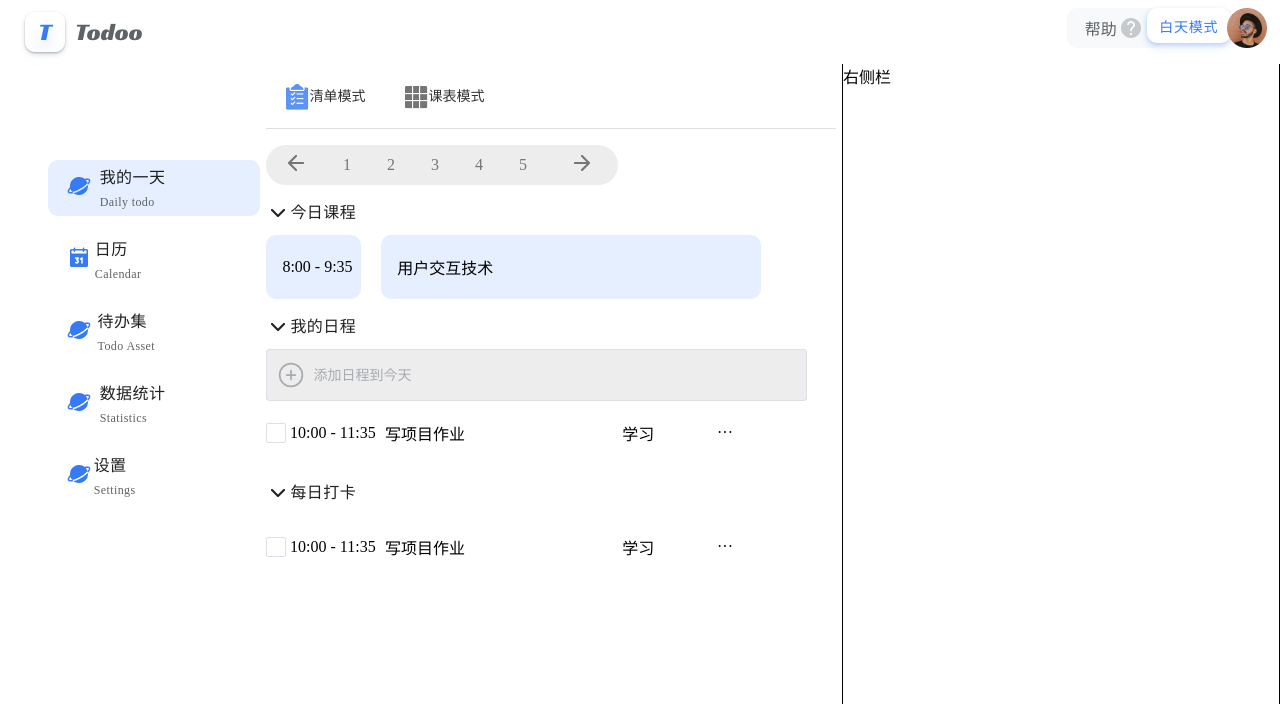
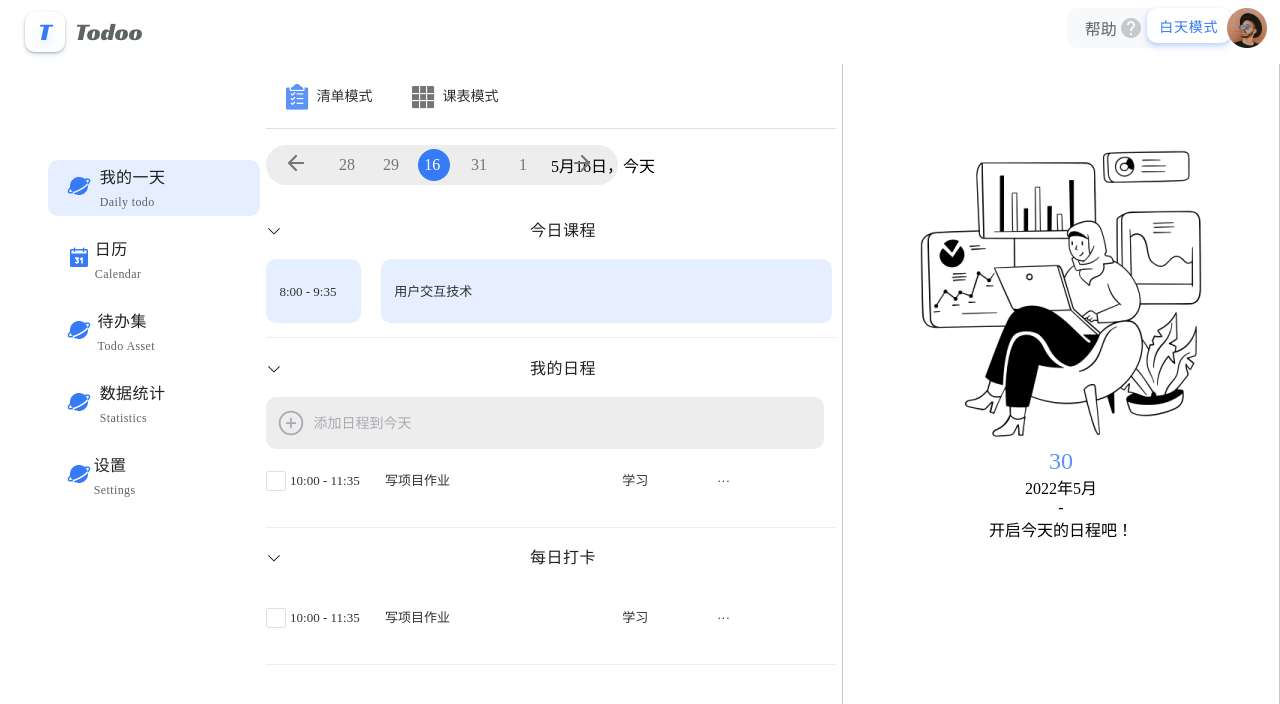
Before and after one commit to junjiangyue/todoo, a Vue app: page / in a window 1280 px wide. Shown: the top 704 px of the page. Built offline with nearby package versions, Linux system fonts and the light colour scheme.

Commit message:
listmode静态

```diff
--- a/src/components/public/RightBar.vue
+++ b/src/components/public/RightBar.vue
@@ -1,10 +1,27 @@
-<script setup>
-
-</script>
+<script>
+export default {
+  data(){
+    return{
+      today:'30',
+      date:'2022年5月'
+    }
+  }
+}
+</script>>
 
 <template>
+<!-- 怎么样才能做到，不选中的时候显示这部分内容，选中的时候显示其他内容？ -->
   <section class="right-bar-wrapper">
-    右侧栏
+    <div class="illu">
+      <img src="@/assets/illustration/welcome1.png"/>
+    </div>
+        <div class="welcome" style="display:inline">{{today}}</div>
+        <div >{{date}}</div>
+
+    <div>
+      -
+    </div>
+    <div>开启今天的日程吧！</div>
   </section>
 </template>
 
@@ -13,8 +30,16 @@
   font-size: 1rem;
   width: 27.375em;
   box-sizing: border-box;
-  border: 1px solid black;
+  border: 1px solid #C6CACC;
   border-top: none;
   justify-self: flex-end;
+  text-align: center;
+}
+.welcome{
+  color: #5B94F6;
+  font-size:24px ;
+}
+.illu{
+  margin-top: 5em;
 }
 </style>
--- a/src/views/DailyTodo.vue
+++ b/src/views/DailyTodo.vue
@@ -36,8 +36,8 @@ export default {
 
     <div class="shift">
         <el-menu :default-active="activeIndex" class="el-menu-demo" mode="horizontal" :router="true">
-            <el-menu-item index="/" @click="saveIndex('/')"><img :src="ListIcon"/>清单模式</el-menu-item>
-            <el-menu-item index="/TimeTable"  @click="saveIndex('/TimeTable')"><img :src="TableIcon"/>课表模式</el-menu-item>
+            <el-menu-item index="/" @click="saveIndex('/')"><img :src="ListIcon" style="margin-right: 0.5em;" />清单模式</el-menu-item>
+            <el-menu-item index="/TimeTable"  @click="saveIndex('/TimeTable')"><img :src="TableIcon" style="margin-right: 0.5em;"/>课表模式</el-menu-item>
         </el-menu>
     </div>
     <div>
--- a/src/views/ListMode.vue
+++ b/src/views/ListMode.vue
@@ -28,12 +28,22 @@ export default {
                     checkState:1,
                     checkLabel:"学习"
                 }
-            ]
+            ],
+            today:'30',
+            yesterday:'29',
+            daybeforeyesterday:'28',
+            tomorrow:'31',
+            dayaftertomorrow:'1',
+            date:'',
+            activeNames:['1','2','3'],
         }
     },
      methods:{
         getDate(){
-
+            var d = new Date();
+            this.date =(d.getMonth()+1).toString()+"月"+d.getDate().toString()+"日";
+            console.log(d.getDate());
+            this.today=d.getDate();
         }
     },
     mounted(){
@@ -44,38 +54,58 @@ export default {
 
 <template>
 <div class="Listmode">
+        <el-row>
+            <el-col :span="12">
             <div class="daypicker">
                 <el-row class="row">
                     <el-col :span="4"><div>
                         <img src="@/assets/icon/leftarrow.png"/>
                     </div>
                     </el-col>
-            <el-col :span="3"><div>1</div>
+                    <el-col :span="3"><div>{{daybeforeyesterday}}</div>
                     </el-col>
-            <el-col :span="3"><div>2</div></el-col>
-            <el-col :span="3"><div>3</div></el-col>
-            <el-col :span="3"><div>4</div></el-col>
-            <el-col :span="3"><div>5</div></el-col>
+                    <el-col :span="3"><div>{{yesterday}}</div></el-col>
+                    <el-col :span="3"><div class="today">
+                        <div>{{today}}</div></div>
+                        </el-col>
+                    <el-col :span="3"><div>{{tomorrow}}</div></el-col>
+                    <el-col :span="3"><div>{{dayaftertomorrow}}</div></el-col>
                     <el-col :span="5"><div>
                         <img src="@/assets/icon/rightarrow.png"/>
                     </div></el-col>
                 </el-row>
                 </div>
+            </el-col>
+            <el-col :span="12" style="display:flex;align-items: center;">{{date}}，今天</el-col>
+        </el-row>
+
+
+    <div class="demo-collapse">
+    <el-collapse v-model="activeNames" @change="handleChange">
+      <el-collapse-item  name="1" >
+          <template #title >
+          <div class="collapse-title">今日课程</div>
+        </template>
         <div class="course">
-        <div class="headline2"><img src="@/assets/icon/downarrow.png"/>今日课程</div>
             <div  v-for="(item) in courseData" :key="item.courseId">
             <el-row class="courseItem" >
                 <el-col :span="4" class="courseTime">
                     {{item.courseTime}}
                 </el-col>
-            <el-col :span="16" class="courseName">
+                <el-col :span="19" class="courseName">
                     {{item.courseName}}
                 </el-col>
             </el-row>
             </div>
         </div>
+      </el-collapse-item>
+
+
+      <el-collapse-item name="2">
+           <template #title >
+          <div class="collapse-title">我的日程</div>
+        </template>
         <div class="todo">
-        <div class="headline2"><img src="@/assets/icon/downarrow.png"/>我的日程</div>
             <div class="input">
                 <el-input v-model="input4" class="w-50 m-2" placeholder="添加日程到今天">
             <template #prefix>
@@ -103,8 +133,12 @@ export default {
                 </el-row>
             </div>
         </div>
+      </el-collapse-item>
+      <el-collapse-item name="3">
+          <template #title >
+            <div class="collapse-title">每日打卡</div>
+            </template>
         <div class="check">
-        <div class="headline2"><img src="@/assets/icon/downarrow.png"/>每日打卡</div>
                 <div class="checklist" v-for="(check) in checklist" :key = "check.checkId">
                     <el-row class="mission">
                         <el-col :span="1">
@@ -125,27 +159,16 @@ export default {
                     </el-row>
                 </div>
     </div>
+      </el-collapse-item>
+    </el-collapse>
+  </div>
 </div>
 </template>
 
 <style scoped>
-.headline2{
 
-    font-weight: 400;
-    font-size: 16px;
-    line-height: 24px;
-    /* or 150% */
-
-    display: flex;
-    align-items: center;
-    letter-spacing: 0.44px;
-
-    color: #212121;
-    margin-top: 1em;
-    margin-bottom: 10px;
-
-}
 .courseItem{
+    width: 100%;
     height: 64px;
     display: flex;
     align-items: center;
@@ -211,7 +234,7 @@ export default {
     color: #757575;
 }
 .el-input {
-    width: 95%;
+    width: 98%;
     height: 52px;
 }
 :deep().el-input__wrapper {
@@ -223,8 +246,46 @@ export default {
     padding: 1px 11px;
     background-color: #EDEDED;
     background-image: none;
-    border-radius: var(--el-input-border-radius,var(--el-border-radius-base));
+    border-radius: 10px;
     transition: var(--el-transition-box-shadow);
-    box-shadow: 0 0 0 1px var(--el-input-border-color,var(--el-border-color)) inset;
+    box-shadow: 0 0 0 0px var(--el-input-border-color,var(--el-border-color)) inset;
+}
+.today{
+    background-color: #367BF5;
+    color: #fff;
+    border-radius: 100px;
+    width: 1.6em;
+    height: 2em;
+    display: flex;
+    align-items: center;
+    margin-left: 0.3em;
+    padding-left: 0.4em;
+}
+:deep().el-collapse-item__header {
+    font-weight: 400;
+    font-size: 16px;
+    line-height: 24px;
+    /* or 150% */
+
+    display: flex;
+    align-items: center;
+    letter-spacing: 0.44px;
+
+    color: #212121;
+    margin-top: 0.4em;
+    margin-bottom: 4px;
+    border-top: 0;
+    border-bottom: 0;
+}
+.collapse-title {
+    flex: 1 0 90%;
+    order: 1;
+}
+:deep().el-collapse {
+    border-top: 0;
+    border-bottom: 0;
+}
+:deep().el-collapse-item__content {
+    padding-bottom:14px;
 }
 </style>
```
Also changed, not shown: src/assets/illustration/welcome1.png (added). Lines whose indentation alone changed are shown as unchanged.
